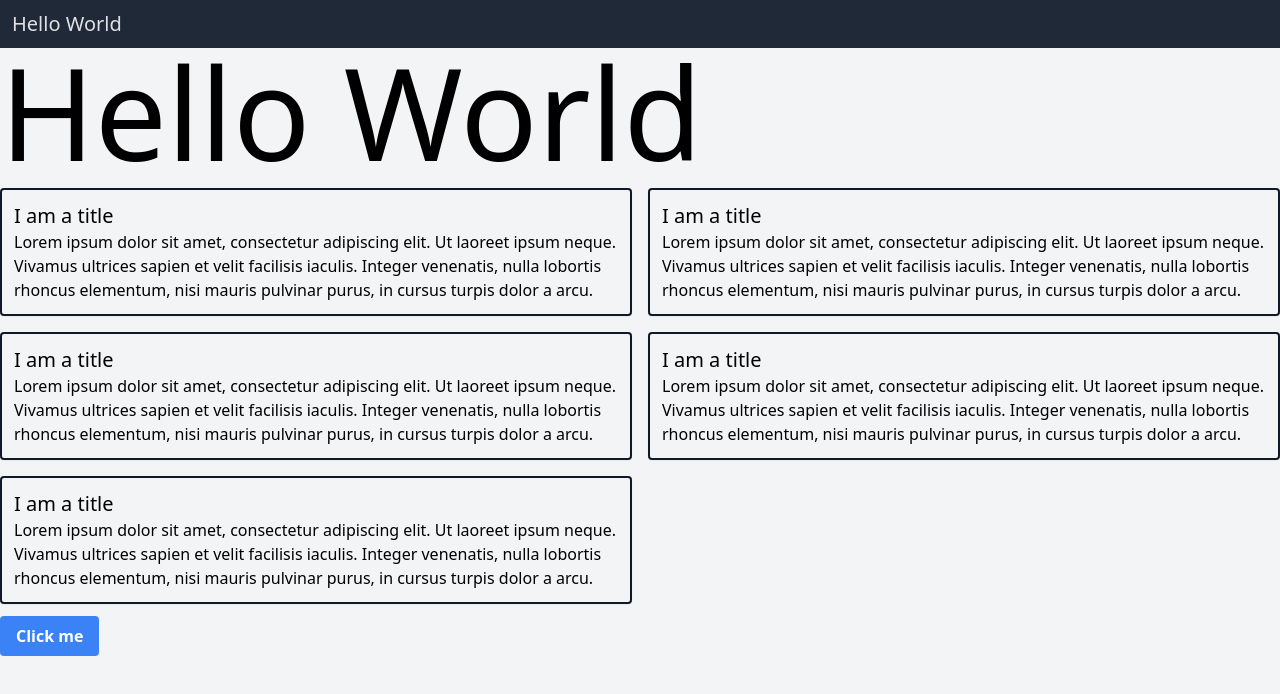
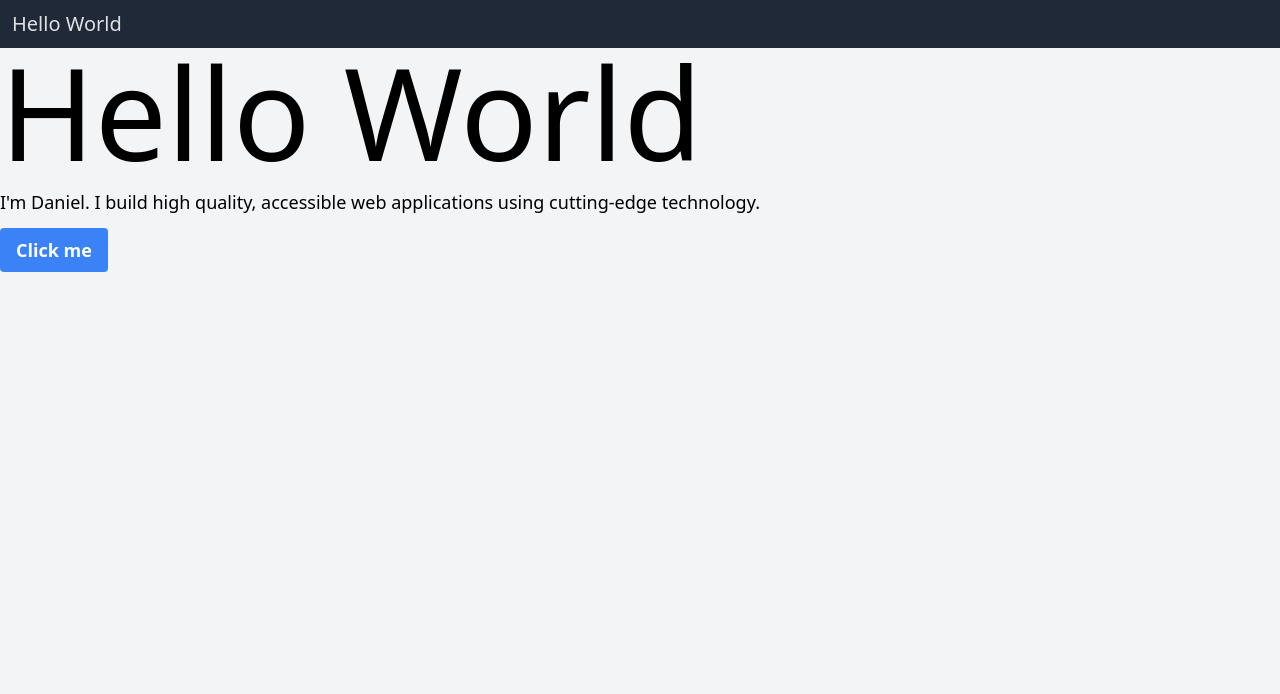
Before and after one commit to danielvarcas/website, a Next.js app: page / in a window 1280 px wide. Shown: the top 694 px of the page. Built offline with nearby package versions, Linux system fonts and the light colour scheme.

Commit message:
Remove cards, add some text

```diff
--- a/pages/index.tsx
+++ b/pages/index.tsx
@@ -1,12 +1,9 @@
 import Head from "next/head";
 import Link from "next/link";
 import Button from "../components/Button";
-import Card from "../components/Card";
 import Navbar from "../components/Navbar";
 
 export default function Home(): JSX.Element {
-  const lorem =
-    "Lorem ipsum dolor sit amet, consectetur adipiscing elit. Ut laoreet ipsum neque. Vivamus ultrices sapien et velit facilisis iaculis. Integer venenatis, nulla lobortis rhoncus elementum, nisi mauris pulvinar purus, in cursus turpis dolor a arcu.";
   return (
     <div className="min-h-screen bg-gray-100">
       <Head>
@@ -20,26 +17,15 @@ export default function Home(): JSX.Element {
         </Link>
       </Navbar>
 
-      <div className="container mx-auto">
-        <main>
+      <div className="container  mx-auto">
+        <main className="text-lg">
           <h1 className="text-9xl">Hello World</h1>
 
-          <div className="grid grid-cols-1 sm:grid-cols-2 gap-4 my-3">
-            <Card title="I am a title">
-              <p>{lorem}</p>
-            </Card>
-            <Card title="I am a title">
-              <p>{lorem}</p>
-            </Card>
-            <Card title="I am a title">
-              <p>{lorem}</p>
-            </Card>
-            <Card title="I am a title">
-              <p>{lorem}</p>
-            </Card>
-            <Card title="I am a title">
-              <p>{lorem}</p>
-            </Card>
+          <div className="my-3">
+            <p>
+              I&apos;m Daniel. I build high quality, accessible web applications
+              using cutting-edge technology.
+            </p>
           </div>
 
           <Button>Click me</Button>
```
